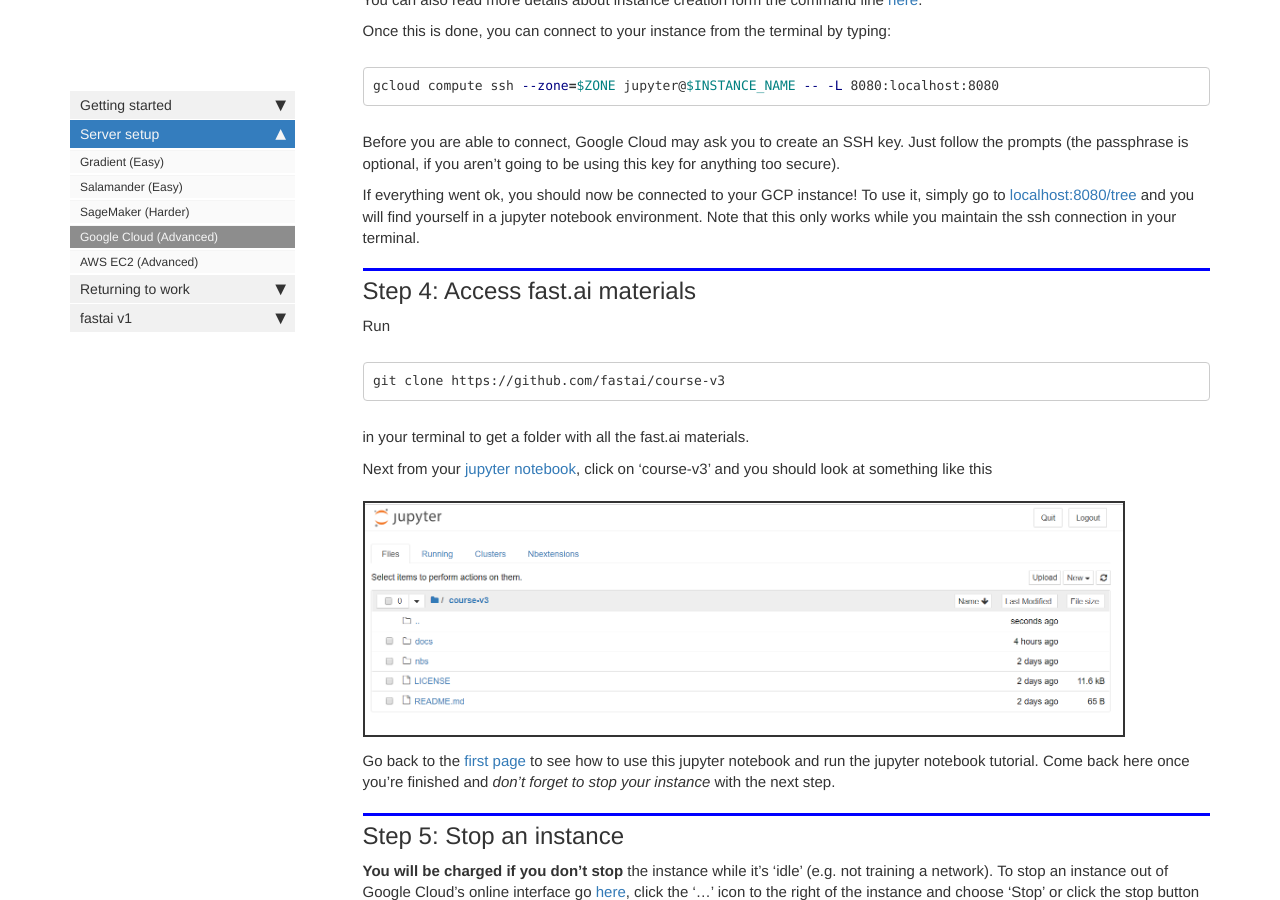
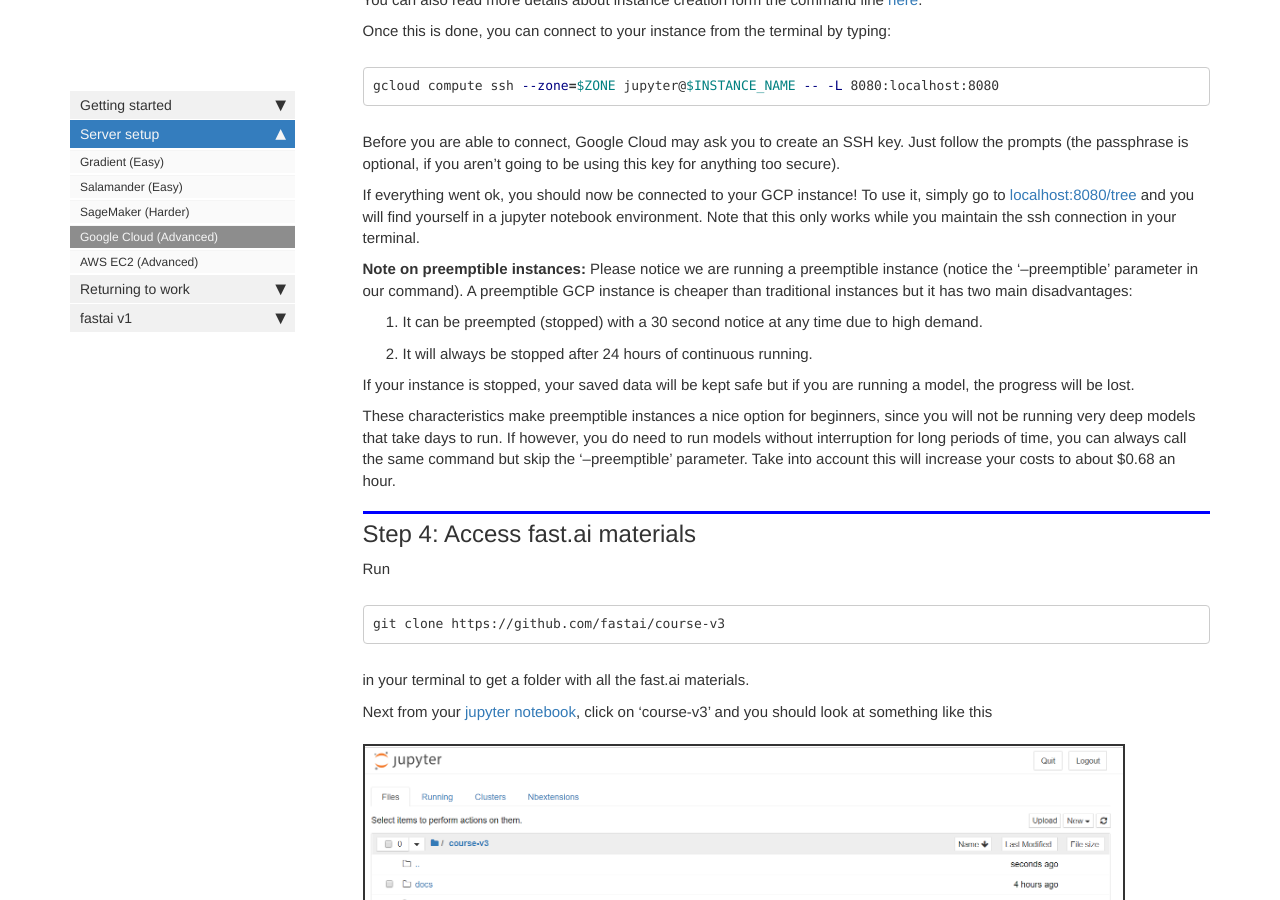
Before and after one commit to tamersalama/course-v3, a Jekyll site: the page built from docs/start_gcp.md, in a window 1280 px wide and 900 px high, scrolled down 3323 px. Built offline with Jekyll 4.4.1, drawn with Linux system fonts in a browser that asks for light colours; nearby versions of some CDN libraries; comment, search, counter and statistics services are not loaded.

Commit message:
Note on preemptible instances

````diff
--- a/docs/start_gcp.md
+++ b/docs/start_gcp.md
@@ -61,7 +61,7 @@
  [2] [my-project-2]
  ...
  Please enter your numeric choice:
- ```
+```
 Just enter the number next to the project you created on step 1.
 
 Lastly, you'll be asked if you want to put a default region, choose us-west1-b if you don't have any particular preference, as it will make the command to connect to this server easier.
@@ -114,6 +114,15 @@
 
 If everything went ok, you should now be connected to your GCP instance! To use it, simply go to [localhost:8080/tree](http://localhost:8080/tree) and you will find yourself in a jupyter notebook environment. Note that this only works while you maintain the ssh connection in your terminal.
 
+**Note on preemptible instances:** Please notice we are running a preemptible instance (notice the '--preemptible' parameter in our command). A preemptible GCP instance is cheaper than traditional instances but it has two main disadvantages:
+
+1. It can be preempted (stopped) with a 30 second notice at any time due to high demand.
+2. It will always be stopped after 24 hours of continuous running.
+
+If your instance is stopped, your saved data will be kept safe but if you are running a model, the progress will be lost.
+
+These characteristics make preemptible instances a nice option for beginners, since you will not be running very deep models that take days to run. If however, you do need to run models without interruption for long periods of time, you can always call the same command but skip the '--preemptible' parameter. Take into account this will increase your costs to about $0.68 an hour.
+
 ## Step 4: Access fast.ai materials
 
 Run
````
